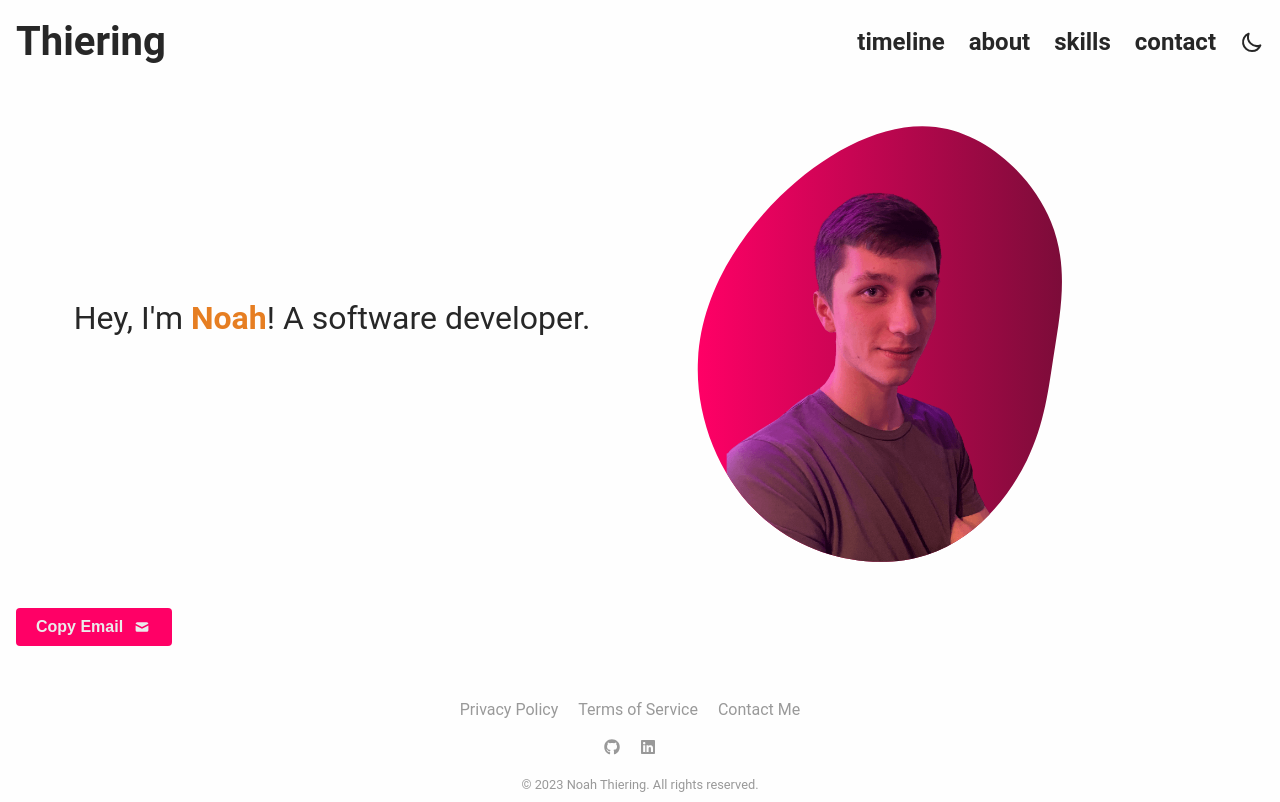
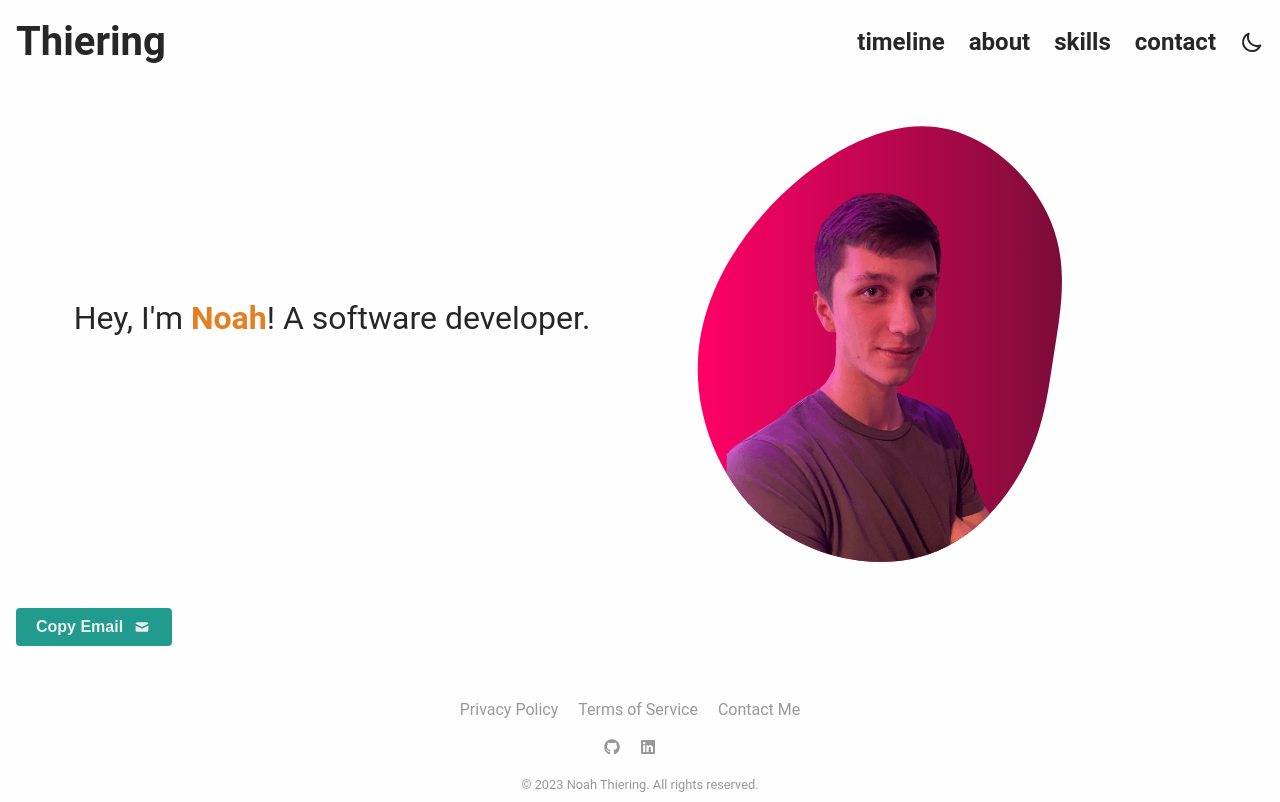
Before and after one commit to Noah4ever/noah4ever.github.io, a React (Vite) app: page / in a window 1280 px wide. Built offline with nearby package versions, Linux system fonts and the light colour scheme.

Commit message:
refactor: colors and color variable names

```diff
--- a/src/styles/blob-image.scss
+++ b/src/styles/blob-image.scss
@@ -9,10 +9,10 @@
   svg {
     #image-blob-gradient {
       stop:nth-child(1) {
-        stop-color: #ff0066;
+        stop-color: var(--blob-image-color-left);
       }
       stop:nth-child(2) {
-        stop-color: #7c0c39;
+        stop-color: var(--blob-image-color-right);
       }
     }
     path {
--- a/src/styles/index.scss
+++ b/src/styles/index.scss
@@ -4,6 +4,7 @@
   line-height: 1.5;
   font-weight: 400;
   color-scheme: light dark;
+  scroll-behavior: smooth;
 }
 
 .skip-link {
@@ -30,8 +31,11 @@ body {
   --shadow-color: #999;
   --highlight: #cdcdcd;
   --highlight-color: #000;
-  --primary: #ff0066;
-  --primary-hover: #b40c4f;
+  --primary: #219b8d;
+  --primary-hover: #096358;
+
+  --blob-image-color-left: #ff0066;
+  --blob-image-color-right: #7c0c39;
 
   margin: 0;
   background-color: var(--background-color);
@@ -48,6 +52,6 @@ body.dark {
   --shadow-color: #111;
   --highlight: #666;
   --highlight-color: #eee;
-  --primary: #ff0066;
-  --primary-hover: #b40c4f;
+  --primary: #219b8d;
+  --primary-hover: #096358;
 }
```
